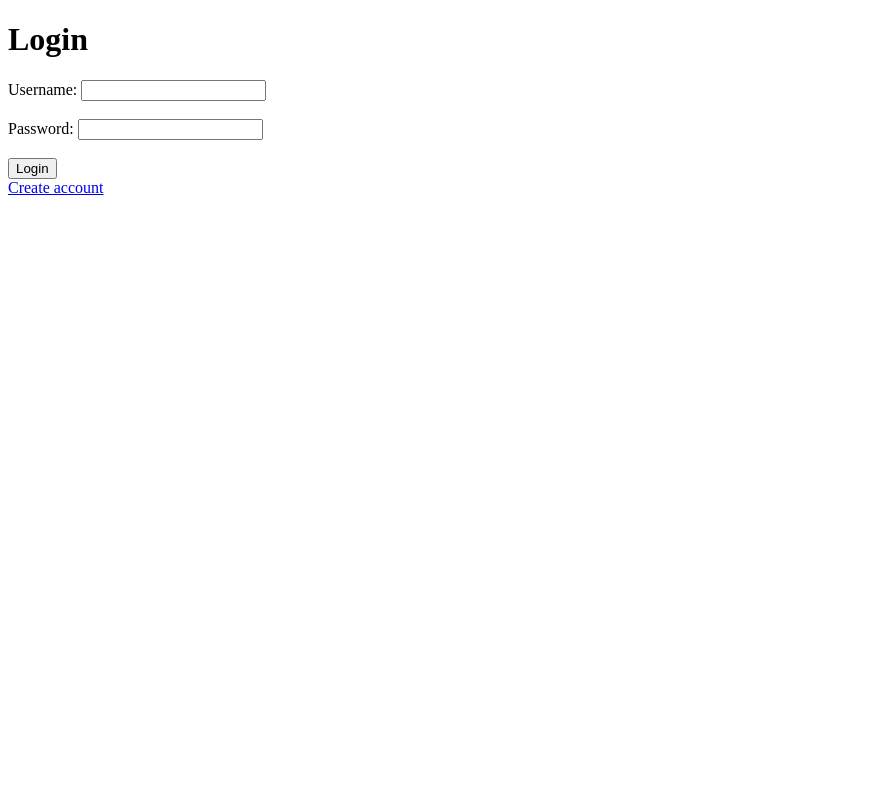
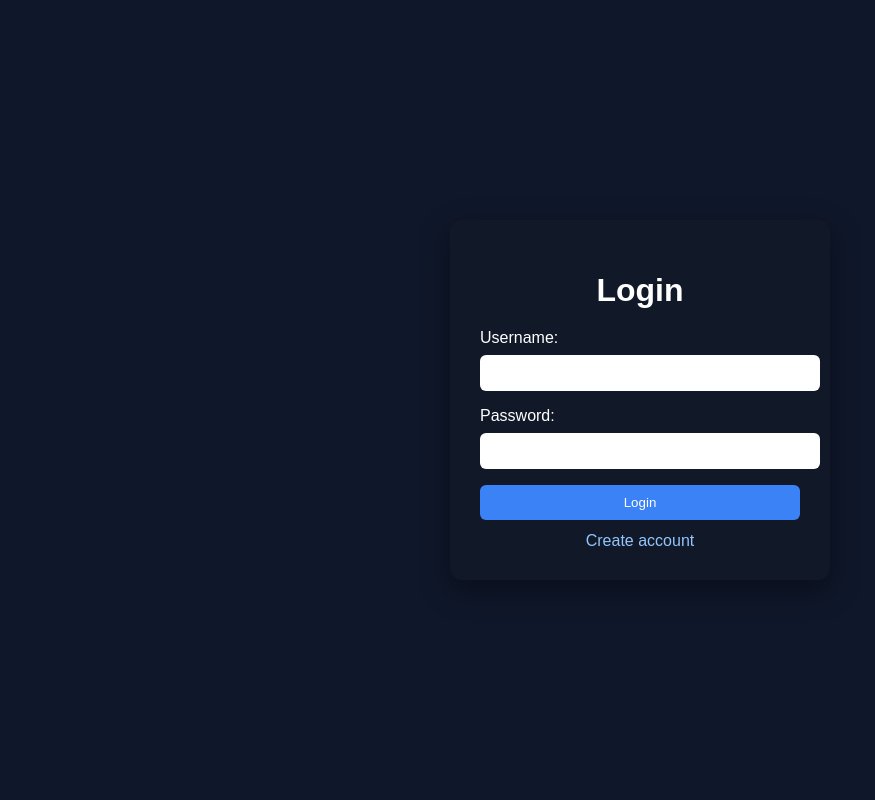
Before and after one commit to fyftythree/cloud-comp-project, a Flask app: page /login in a window 1280 px wide. Shown: the whole page, without its empty margins (0-875 px from the left). Run offline with Flask 3, Linux system fonts and the light colour scheme.

Commit message:
UI improvements for login/register and styling

```diff
--- a/cloud-comp-project-main/app.py
+++ b/cloud-comp-project-main/app.py
@@ -8,9 +8,18 @@ app = Flask(__name__)
 CORS(app)
 app.secret_key = "dev-secret-key"
 
+@app.route("/")
+def home():
+    if "user_id" in session:
+        return redirect("/chord_page")
+    return redirect("/login")
+
+
 @app.route('/chord_page')
 def chord():
-    return render_template("index.html")
+    if "user_id" not in session:
+        return redirect("/login")
+    return render_template("index.html", username=session.get("username"))
 
 @app.route('/api/chord')
 def get_chord():
--- /dev/null
+++ b/cloud-comp-project-main/static/style.css
@@ -0,0 +1,95 @@
+body {
+    margin: 0;
+    font-family: Arial, sans-serif;
+    background: #0f172a;
+    color: white;
+    display: flex;
+    justify-content: center;
+    align-items: center;
+    height: 100vh;
+}
+
+/* Card container */
+.auth-container {
+    background: #111827;
+    padding: 30px;
+    border-radius: 12px;
+    width: 320px;
+    box-shadow: 0 10px 30px rgba(0,0,0,0.4);
+}
+
+/* Title */
+.auth-container h1 {
+    text-align: center;
+    margin-bottom: 20px;
+}
+
+/* Inputs */
+.auth-container input {
+    width: 100%;
+    padding: 10px;
+    margin: 8px 0 16px 0;
+    border: none;
+    border-radius: 6px;
+    font-size: 14px;
+}
+
+/* Button */
+.auth-container button {
+    width: 100%;
+    padding: 10px;
+    background: #3b82f6;
+    color: white;
+    border: none;
+    border-radius: 6px;
+    cursor: pointer;
+}
+
+.auth-container button:hover {
+    background: #2563eb;
+}
+
+/* Links */
+.auth-container a {
+    display: block;
+    text-align: center;
+    margin-top: 12px;
+    color: #93c5fd;
+    text-decoration: none;
+}
+
+.error {
+    color: #ff4d4d;
+    text-align: center;
+}
+
+
+.container {
+    max-width: 600px;
+    margin: 80px auto;
+    padding: 30px;
+    background: #1e293b;
+    border-radius: 12px;
+    box-shadow: 0 0 20px rgba(0,0,0,0.3);
+}
+
+input {
+    width: 100%;
+    padding: 10px;
+    margin: 10px 0;
+    border-radius: 8px;
+    border: none;
+}
+
+button {
+    padding: 10px 20px;
+    border: none;
+    border-radius: 8px;
+    background: #3b82f6;
+    color: white;
+    cursor: pointer;
+}
+
+button:hover {
+    background: #2563eb;
+}
--- a/cloud-comp-project-main/templates/login.html
+++ b/cloud-comp-project-main/templates/login.html
@@ -1,32 +1,30 @@
 <!DOCTYPE html>
 <html>
 <head>
+    <link rel="stylesheet" href="{{ url_for('static', filename='style.css') }}">
     <title>Login</title>
 </head>
 <body>
 
+<div class="auth-container">
     <h1>Login</h1>
 
     <form method="POST" action="/login">
         <label>Username:</label>
         <input type="text" name="username" required>
 
-    <br><br>
-
         <label>Password:</label>
         <input type="password" name="password" required>
-
-    <br><br>
 
         <button type="submit">Login</button>
     </form>
 
     {% if error %}
-<p style="color:red;">{{ error }}</p>
+    <p class="error">{{ error }}</p>
     {% endif %}
 
-
     <a href="/register">Create account</a>
+</div>
 
 </body>
 </html>
```
Also changed, not shown: cloud-comp-project-main/templates/index.html (+11 -0 lines), cloud-comp-project-main/templates/register.html (+5 -4 lines), cloud-comp-project-main/data/chords.db. Lines whose indentation alone changed are shown as unchanged.
